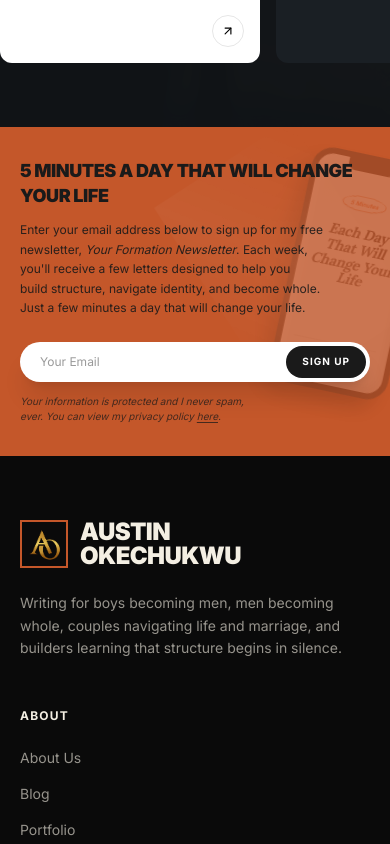
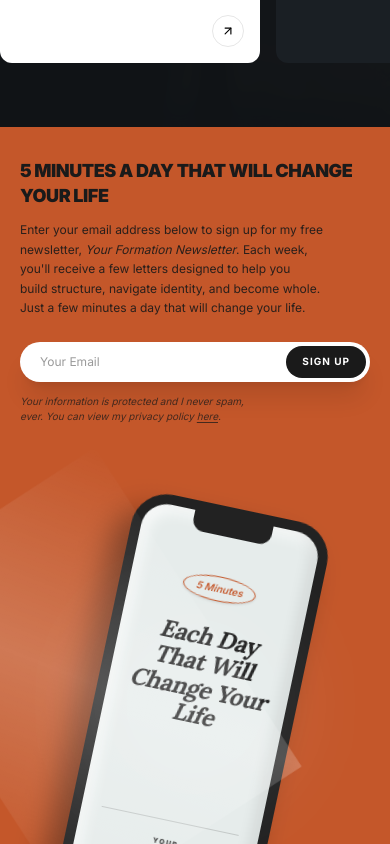
Before and after one commit to conditassociatesltd-gif/purposeful-builder, a Next.js app in the folder purposeful-builder/: page / in a window 390 px wide. Shown: the part 3640-4484 px from the top of the page. Built offline with nearby package versions, Linux system fonts and the light colour scheme.

Commit message:
chore: restore phone mockup visibility on mobile

```diff
--- a/purposeful-builder/components/NewsletterBanner.tsx
+++ b/purposeful-builder/components/NewsletterBanner.tsx
@@ -43,7 +43,7 @@ export default function NewsletterBanner() {
           </div>
 
           {/* Right Column: 3D CSS Phone Mockup */}
-          <div className="absolute right-[-40px] top-[-20px] md:relative md:right-0 md:top-0 flex justify-center md:justify-end items-center opacity-20 md:opacity-100 pointer-events-none md:pointer-events-auto scale-[0.6] origin-top-right md:scale-100 md:origin-center py-6">
+          <div className="flex justify-center md:justify-end items-center relative py-8 md:py-6 mt-4 md:mt-0">
             {/* The Phone */}
             <div
               className="relative w-[200px] h-[400px] bg-[#e6eceb] rounded-[36px] border-[10px] border-[#222222] flex flex-col items-center justify-center p-5 text-center text-[#1a1a1a] select-none rotate-[12deg] transform-gpu transition-transform duration-700 md:hover:rotate-[8deg]"
```
